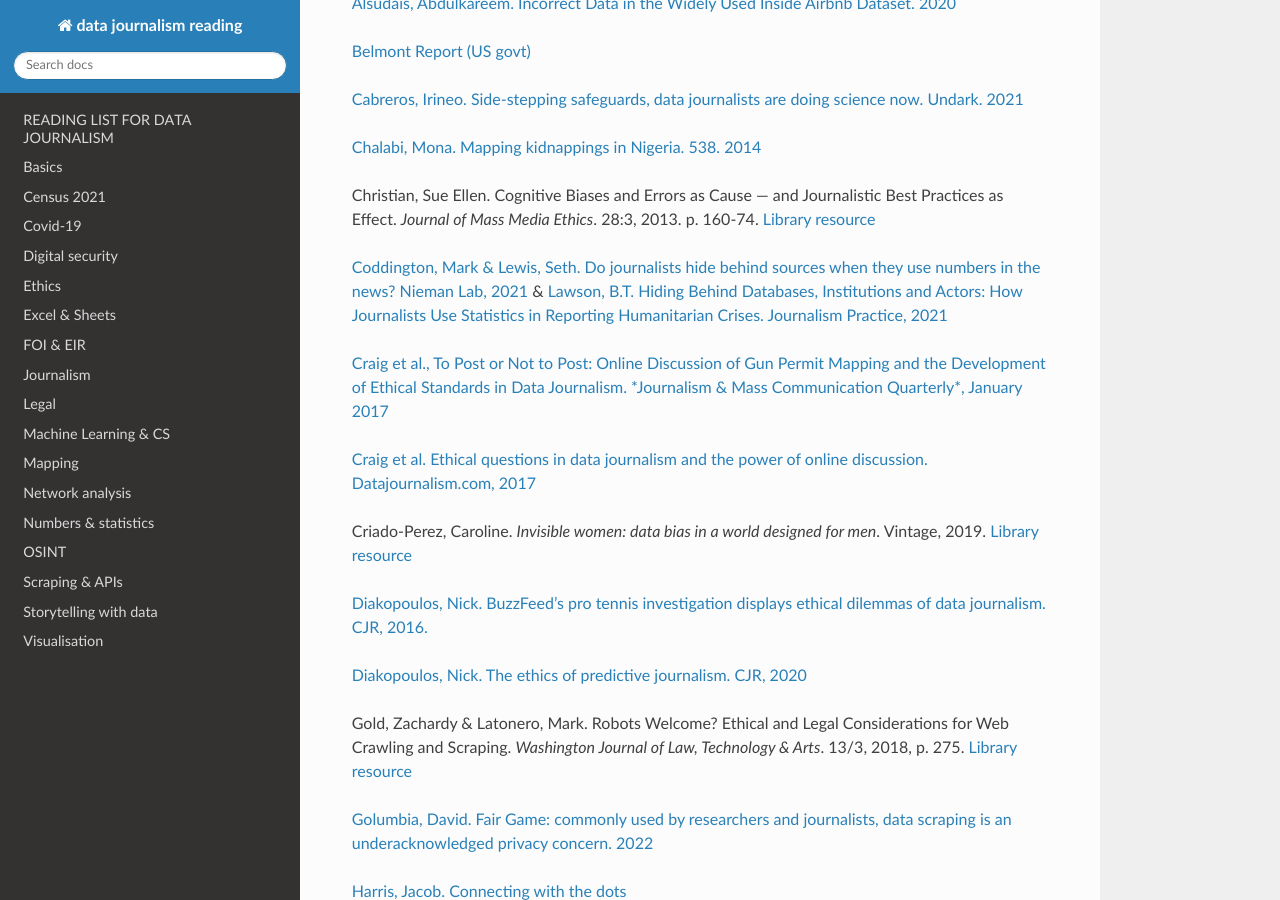
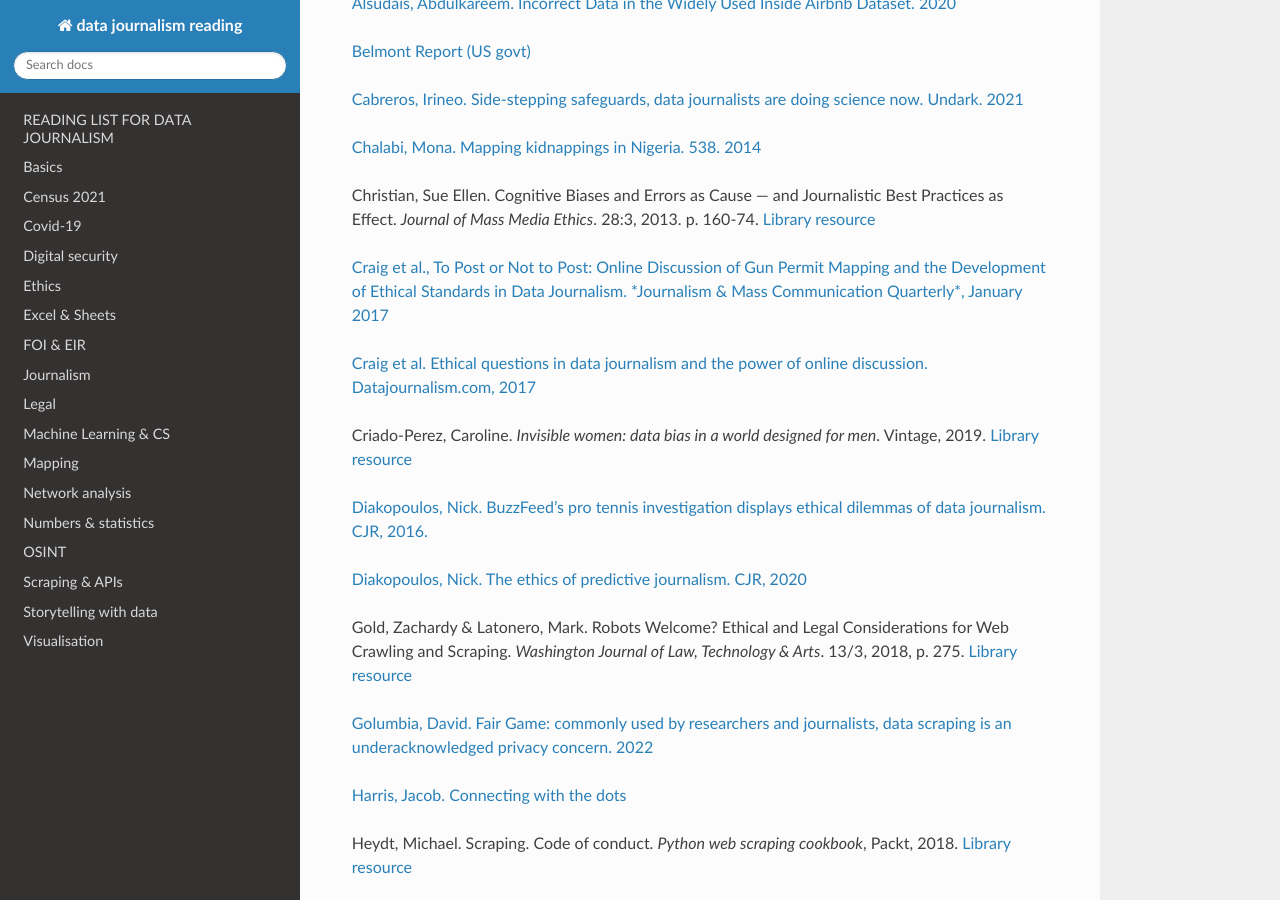
Before and after one commit to aodhanlutetiae/dj_reading, a Sphinx documentation site: the page built from docs/source/index.rst, in a window 1280 px wide and 900 px high, scrolled down 4289 px. Built offline with Sphinx 7.4.7 and the Read the Docs theme 2.0.0, drawn with Linux system fonts in a browser that asks for light colours; some of the changed text lies outside the part shown.

Commit message:
adjustments

```diff
--- a/docs/source/index.rst
+++ b/docs/source/index.rst
@@ -222,10 +222,6 @@
 Christian, Sue Ellen. Cognitive Biases and Errors as Cause — and
 Journalistic Best Practices as Effect. *Journal of Mass Media Ethics*.
 28:3, 2013. p. 160-74. `Library resource <https://librarysearch.cardiff.ac.uk/permalink/f/djvk49/TN_cdi_crossref_primary_10_1080_08900523_2013_794674>`_
-
-`Coddington, Mark & Lewis, Seth. Do journalists hide behind sources when they use numbers in the news? Nieman Lab, 2021 <https://www.niemanlab.org/2021/06/do-journalists-hide-behind-sources-when-they-use-numbers-in-the-news/>`_
-&
-`Lawson, B.T. Hiding Behind Databases, Institutions and Actors: How Journalists Use Statistics in Reporting Humanitarian Crises. Journalism Practice, 2021 <https://www.tandfonline.com/doi/full/10.1080/17512786.2021.1930106>`_
 
 `Craig et al., To Post or Not to Post: Online Discussion of Gun Permit
 Mapping and the Development of Ethical Standards in Data Journalism.
```
Also changed, not shown: other parts of docs/source/index.rst (+4 -0 lines).
